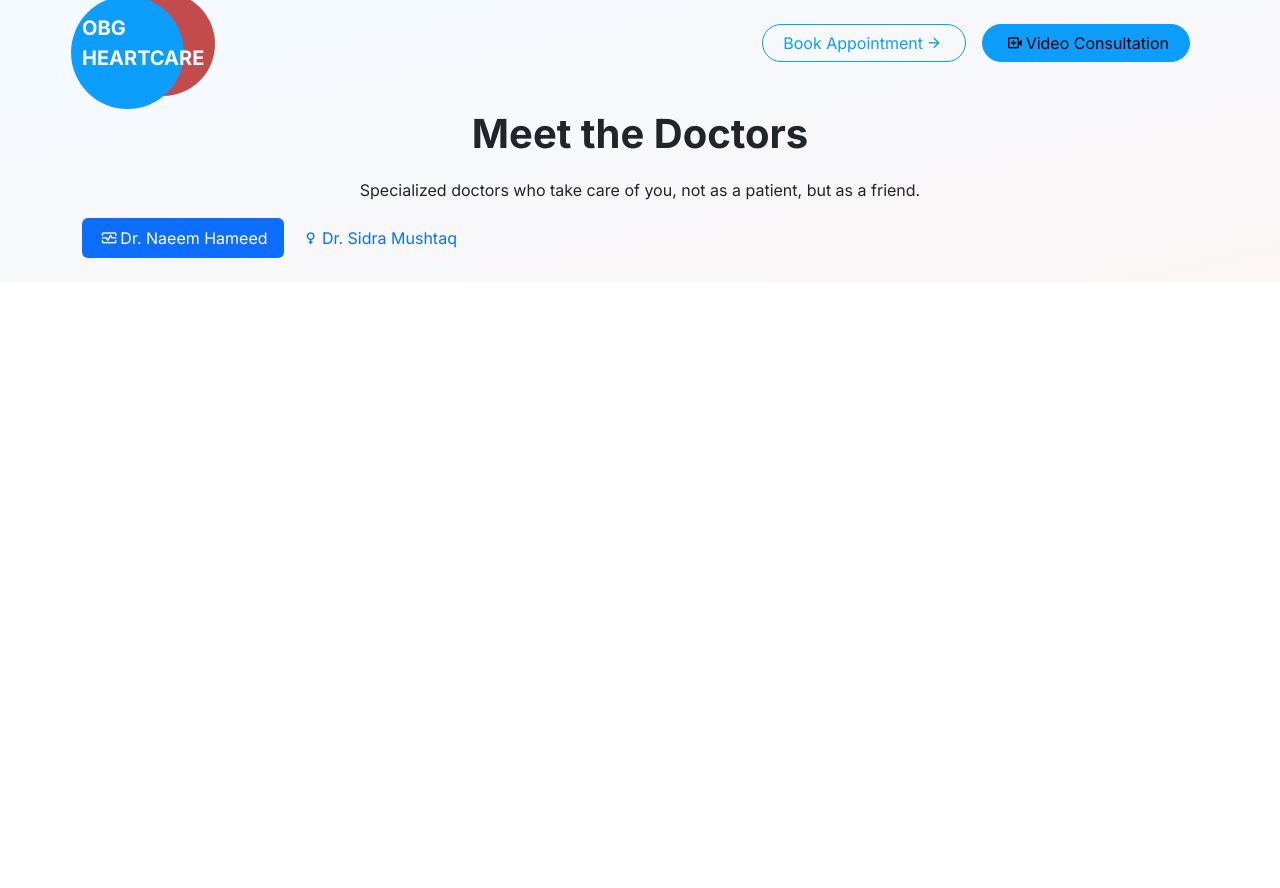
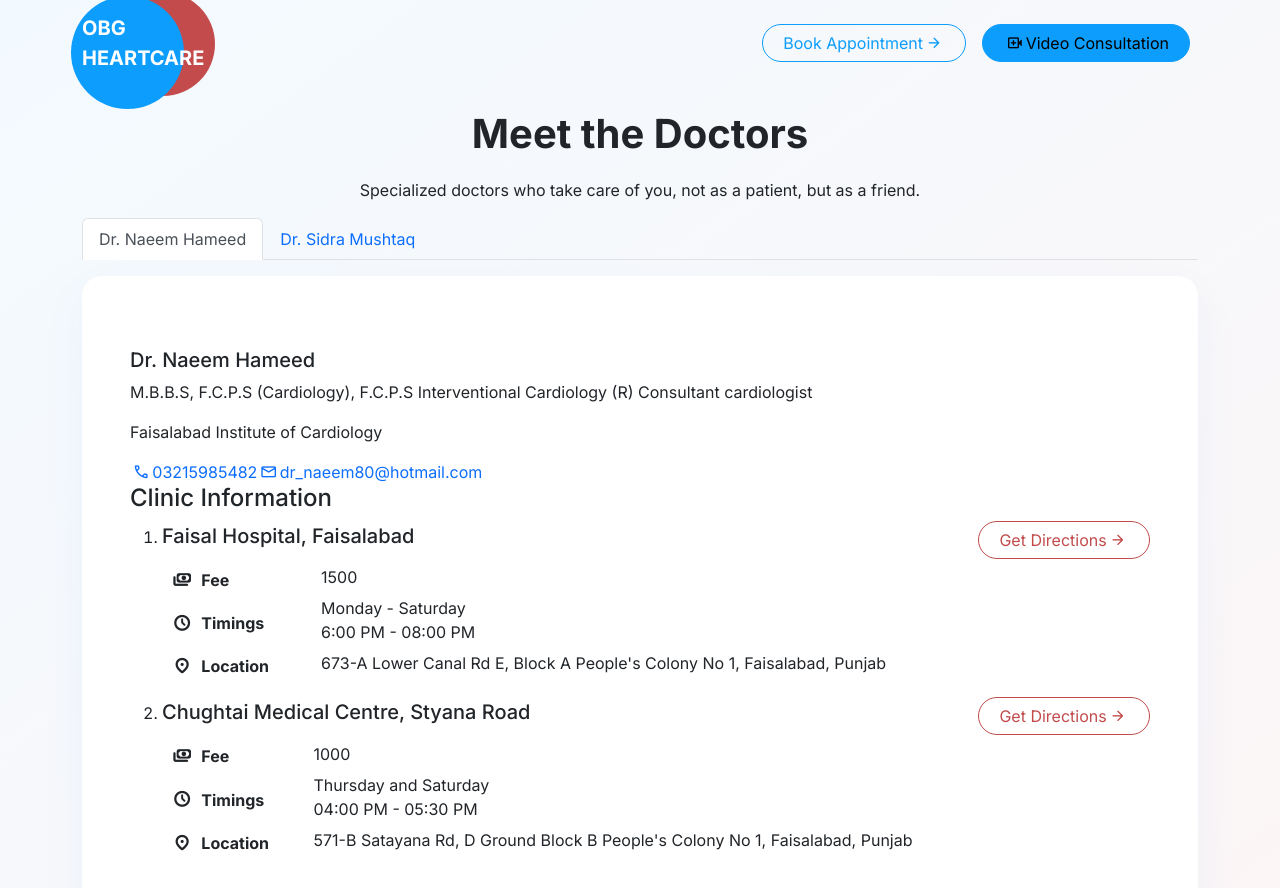
Before and after one commit to sameerhaq273/obg-heartcare, a React (Create React App) app: page / in a window 1280 px wide. Shown: the top 888 px of the page. Before the commit the page ends 800 px from the top, so only its background shows below. Built offline with nearby package versions, Linux system fonts and the light colour scheme.

Commit message:
Doctors list continue

```diff
--- a/src/App.scss
+++ b/src/App.scss
@@ -1 +1,83 @@
 @import "custom";
+
+
+
+@import url("https://fonts.googleapis.com/css2?family=Material+Symbols+Rounded:opsz,wght,FILL,GRAD@20..48,100..700,0..1,-50..200");
+.material-symbols {
+  position: relative;
+  top: 0.156em;
+  font-size: 1.145em;
+  font-weight: inherit;
+  transition: all 0.015s ease-in-out;
+  margin-left: 0.125rem;
+  margin-right: 0.125rem;
+  &.material-symbols-rounded {
+    font-variation-settings: "FILL" 0, "wght" inherit, "GRAD" 0, "opsz" inherit;
+  }
+  &.fill {
+    font-variation-settings: "FILL" 1 !important;
+  }
+  &.rotate {
+    animation: rotation 1s infinite linear;
+    @keyframes rotation {
+      from {
+        transform: rotate(359deg);
+      }
+      to {
+        transform: rotate(0deg);
+      }
+    }
+  }
+}
+
+.landing-page {
+  background: linear-gradient(
+      to left top,
+      rgba(195, 75, 75, 5%) 0% /*bottom-right color*/,
+      rgba(13, 157, 253, 5%) 100% /*top-left color*/
+    ),
+}
+
+.navbar-brand {
+  position: relative;
+  z-index: 2;
+  &::after {
+    position: absolute;
+    z-index: -1;
+    content: "";
+    top: -1rem;
+    left: -11px;
+    background-image: url("../public/logo-bg.svg");
+    width: 144px;
+    height: 117px;
+  }
+}
+
+.tab-content{
+  padding-top: 1rem;
+}
+
+section{
+  @media screen and (max-width: 1200px){
+    padding-top: 60px;
+    padding-bottom: 60px;
+  }
+  padding-top: 24px;
+  padding-bottom: 24px;
+}
+
+.section-hd{
+  font-size: 40px;
+  font-weight: bold;
+  margin-bottom: 20px;
+}
+
+.info-box{
+    padding: 3rem;
+    border-radius: 20px;
+    background-color: white;
+    box-shadow: 0 17px 47px rgba($color: $primary, $alpha: 0.05);
+    @media screen and (max-width: 1200px){
+        padding: 1rem;
+    }
+}
--- a/src/components/MeetDoctors.js
+++ b/src/components/MeetDoctors.js
@@ -1,39 +1,106 @@
 import React, { Component } from "react";
 import { Container } from "react-bootstrap";
-import { Nav } from "react-bootstrap";
+import { Tabs } from "react-bootstrap";
+import { Tab } from "react-bootstrap";
+import { ProfileCard } from "./ProfileCard";
+import { Button } from "react-bootstrap";
+import { Table } from "react-bootstrap";
 
-export default class MeetDoctors extends Component {
-  render() {
+const MeetDoctors = () => {
   return (
     <section>
       <Container>
         <div className="text-center">
           <h2 className="section-hd">Meet the Doctors</h2>
           <p>
-              Specialized doctors who take care of you, not as a patient, but as
-              a friend.
+            Specialized doctors who take care of you, not as a patient, but as a
+            friend.
           </p>
         </div>
-          <Nav variant="pills" defaultActiveKey="link-1">
-            <Nav.Item>
-              <Nav.Link eventKey="link-1">
+        <Tabs defaultActiveKey="Naeem Hameed">
+          {ProfileCard.map((text, index) => (
+            <Tab key={text.id} eventKey={text.name} title={'Dr. ' + text.name}>
+              <div className="info-box">
+                <div className="profile-card">
+                  <img src="" alt="" />
+                  <div>
+                    <h5 className="name">Dr. {text.name}</h5>
+                    <p className="designation">{text.designation}</p>
+                    <p className="institute">{text.institue}</p>
+                    <div className="d-flex align-items-center">
+                      <a
+                        href={text.phoneLink}
+                        className="phone text-decoration-none"
+                      >
                         <span className="material-symbols material-symbols-rounded">
-                  monitor_heart
+                          call
                         </span>
-                Dr. Naeem Hameed
-              </Nav.Link>
-            </Nav.Item>
-            <Nav.Item>
-              <Nav.Link eventKey="link-2">
+                        {text.phone}
+                      </a>
+                      <a href={'mailto:' + text.email} className="phone text-decoration-none">
                         <span className="material-symbols material-symbols-rounded">
-                  female
+                          mail
                         </span>
-                Dr. Sidra Mushtaq
-              </Nav.Link>
-            </Nav.Item>
-          </Nav>
+                        {text.email}
+                      </a>
+                    </div>
+                  </div>
+                </div>
+                <h4 className="clinicinfo-hd">Clinic Information</h4>
+                <ol type="1">
+                  {text.clinics.map((text2, index) => (
+                    <li>
+                      <div className="clinic-box">
+                        <div className="d-flex align-items-center justify-content-between">
+                          <h5 className="clinic-name">{text2.name}</h5>
+                          <Button as="a" href={text2.direction} target="_blank" variant="outline-accent">
+                            Get Directions
+                            <span className="material-symbols material-symbols-rounded">arrow_forward</span>
+                            </Button>
+                        </div>
+                        <Table>
+                          <tr>
+                            <th>
+                              <span className="material-symbols material-symbols-rounded">
+                                payments
+                              </span>
+                              Fee
+                            </th>
+                            <td>{text2.fee}</td>
+                          </tr>
+                          <tr>
+                            <th>
+                              <span className="material-symbols material-symbols-rounded">
+                                schedule
+                              </span>
+                              Timings
+                            </th>
+                            <td>
+                              {text2.day}
+                              <br />
+                              {text2.time}
+                            </td>
+                          </tr>
+                          <tr>
+                            <th>
+                              <span className="material-symbols material-symbols-rounded">
+                                location_on
+                              </span>
+                              Location
+                            </th>
+                            <td>{text2.location}</td>
+                          </tr>
+                        </Table>
+                      </div>
+                    </li>
+                  ))}
+                </ol>
+              </div>
+            </Tab>
+          ))}
+        </Tabs>
       </Container>
     </section>
   );
-  }
-}
+};
+export default MeetDoctors;
--- /dev/null
+++ b/src/components/ProfileCard.js
@@ -0,0 +1,58 @@
+import React, { Component } from 'react';
+import { Color } from 'react-bootstrap/esm/types';
+
+export const ProfileCard = [
+    {
+        id: 0,
+        color: "accent",
+        name: "Naeem Hameed",
+        designation: "M.B.B.S, F.C.P.S (Cardiology), F.C.P.S Interventional Cardiology (R) Consultant cardiologist",
+        institue: "Faisalabad Institute of Cardiology",
+        phone: "03215985482",
+        phoneLink: "callto:+923215985482",
+        email: "dr_naeem80@hotmail.com",
+        oladoc: "https://oladoc.com/pakistan/faisalabad/dr/cardiologist/naeem-hameed/428550",
+        clinics: [
+            {
+                id: 0,
+                name: "Faisal Hospital, Faisalabad",
+                fee: "1500",
+                location: "673-A Lower Canal Rd E, Block A People's Colony No 1, Faisalabad, Punjab",
+                day: "Monday - Saturday",
+                time: "6:00 PM - 08:00 PM",
+                direction: "https://www.google.com/maps/dir//31.4160661,73.1024114/@31.4160494,73.0323712,12z"
+            },
+            {
+                id: 1,
+                name: "Chughtai Medical Centre, Styana Road",
+                fee: "1000",
+                location: "571-B Satayana Rd, D Ground Block B People's Colony No 1, Faisalabad, Punjab",
+                day: "Thursday and Saturday",
+                time: "04:00 PM - 05:30 PM",
+                direction: "https://www.google.com/maps?travelmode=driving&daddr=31.40588300,73.10158004"
+            }
+        ]
+    },
+    {
+        id: 1,
+        color: "primary",
+        name: "Sidra Mushtaq",
+        designation: "M.B.B.S, F.C.P.S (Gynae & Obstetrics)",
+        institue: "Faisalabad Institute of Cardiology",
+        phone: "03107468313",
+        phoneLink: "callto:+923107468313",
+        email: "sidramushtaq229@yahoo.com",
+        oladoc: "https://oladoc.com/pakistan/faisalabad/dr/gynecologist/sidra-mushtaq-gynecologist/1038739",
+        clinics: [
+            {
+                id: 0,
+                name: "Professors Hospital, Faisalabad",
+                fee: "1000",
+                location: "Satayana Rd, Batala Colony Faisalabad, Punjab",
+                day: "Monday and Thursday",
+                time: "09:30 AM - 12:00 PM",
+                direction: "https://www.google.com/maps/dir//Professors+Hospital,+Professors+Hospital+,+719,+Satayana+Rd,+opposite+McDonald,+Batala+Colony+Faisalabad,+Punjab,+Pakistan/@31.4029729,73.1038,21z/data=!4m9!4m8!1m0!1m5!1m1!1s0x3922696ef8784c19:0xd4236b9864589aa4!2m2!1d73.1038316!2d31.4029881!3e0"
+            }
+        ]
+    }
+]
--- a/src/custom.scss
+++ b/src/custom.scss
@@ -21,71 +21,5 @@ $btn-padding-x: 20px;
   }
 }
 
-@import url("https://fonts.googleapis.com/css2?family=Material+Symbols+Rounded:opsz,wght,FILL,GRAD@20..48,100..700,0..1,-50..200");
-.material-symbols {
-  position: relative;
-  top: 0.156em;
-  font-size: 1.145em;
-  font-weight: inherit;
-  transition: all 0.015s ease-in-out;
-  margin-left: 0.125rem;
-  margin-right: 0.125rem;
-  &.material-symbols-rounded {
-    font-variation-settings: "FILL" 0, "wght" inherit, "GRAD" 0, "opsz" inherit;
-  }
-  &.fill {
-    font-variation-settings: "FILL" 1 !important;
-  }
-  &.rotate {
-    animation: rotation 1s infinite linear;
-    @keyframes rotation {
-      from {
-        transform: rotate(359deg);
-      }
-      to {
-        transform: rotate(0deg);
-      }
-    }
-  }
-}
-
-.landing-page {
-  background: linear-gradient(
-      to left top,
-      rgba(195, 75, 75, 5%) 0% /*bottom-right color*/,
-      rgba(13, 157, 253, 5%) 100% /*top-left color*/
-    ),
-}
-
-.navbar-brand {
-  position: relative;
-  z-index: 2;
-  &::after {
-    position: absolute;
-    z-index: -1;
-    content: "";
-    top: -1rem;
-    left: -11px;
-    background-image: url("../public/logo-bg.svg");
-    width: 144px;
-    height: 117px;
-  }
-}
-
-section{
-  @media screen and (max-width: 1200px){
-    padding-top: 60px;
-    padding-bottom: 60px;
-  }
-  padding-top: 24px;
-  padding-bottom: 24px;
-}
-
-.section-hd{
-  font-size: 40px;
-  font-weight: bold;
-  margin-bottom: 20px;
-}
-
 /* import bootstrap to set changes */
 @import "~bootstrap/scss/bootstrap";
```
Also changed, not shown: 1 other file (tests, documents, lock files or other folders). Lines whose indentation alone changed are shown as unchanged.
